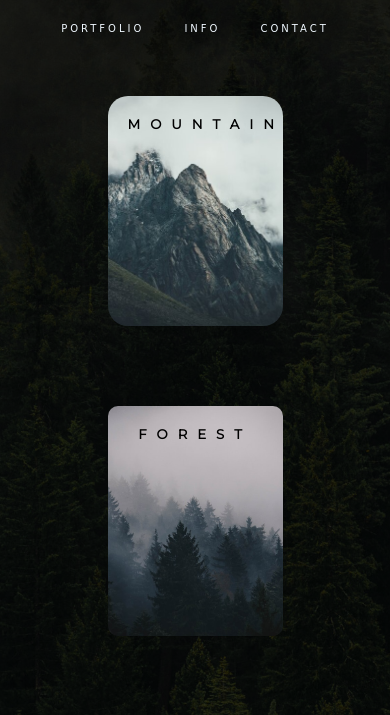
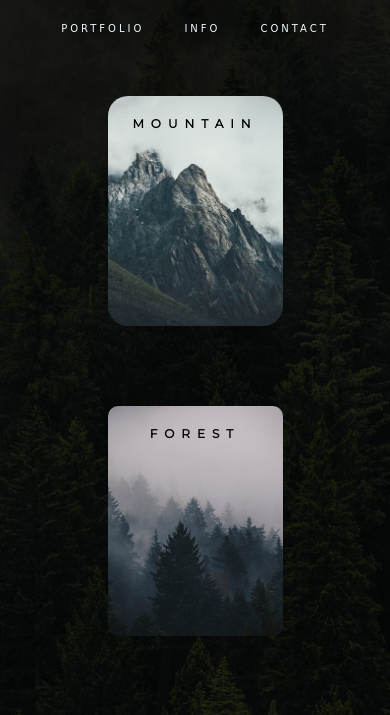
Before and after one commit to cridenss/wild-agency, a plain HTML site: page index.html in a window 390 px wide. Shown: the part 129-844 px from the top of the page. Drawn offline with nearby package versions, Linux system fonts and the light colour scheme; a web font is replaced by a local one.

Commit message:
fix: h5 not centered under 992px

```diff
--- a/style.css
+++ b/style.css
@@ -83,7 +83,6 @@ nav ul li a:hover{
 
 .card-container{
     text-transform: uppercase;
-    letter-spacing: 10px;
     transition: ease-in-out .3s;
     color: black;
 }
@@ -120,7 +119,9 @@ nav ul li a:hover{
     background-image: url(pic3.webp);
 }
 
-
+.card h5{
+    letter-spacing: 10px;
+}
 
 @media all and (max-width: 1400px){
 
@@ -148,6 +149,11 @@ nav ul li a:hover{
         width: 175px;
         height: 230px;
     }
+
+    .card h5{
+        font-size: 12px;
+        letter-spacing: 7px;
+    }
 }
 @media all and (max-width: 768px){
 
```
